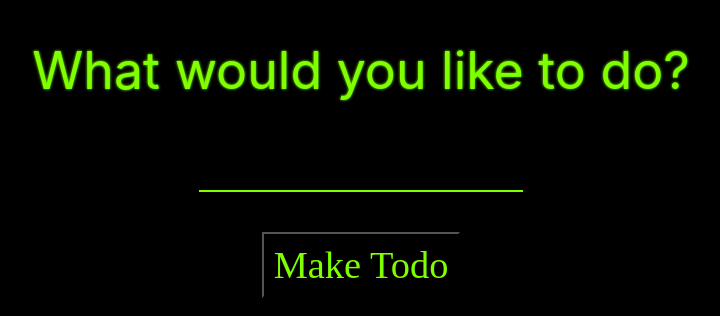
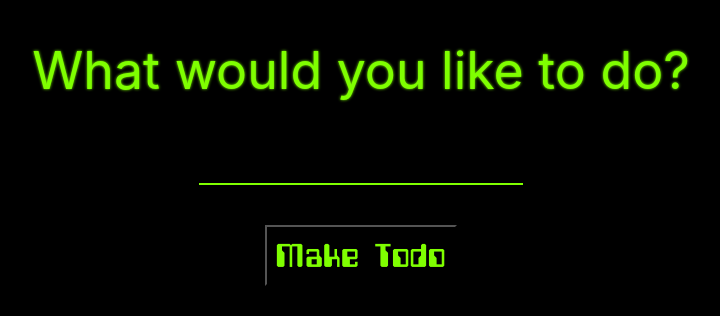
Before and after one commit to Abdeboskey/Todo-Terminal, a React (Create React App) app: page / in a window 1280 px wide. Shown: the top 316 px of the page, without its empty margins (279-999 px from the left). Built offline with nearby package versions, Linux system fonts and the light colour scheme.

Commit message:
Create font face declaration

```diff
--- a/src/styles/shared.scss
+++ b/src/styles/shared.scss
@@ -1,3 +1,8 @@
+@font-face {
+  font-family: Computerfont;
+  src: url('../assets/fonts/Computerfont.ttf') format('truetype');
+}
+
 @mixin btn-style {
   background: none;
   outline: none;
```
